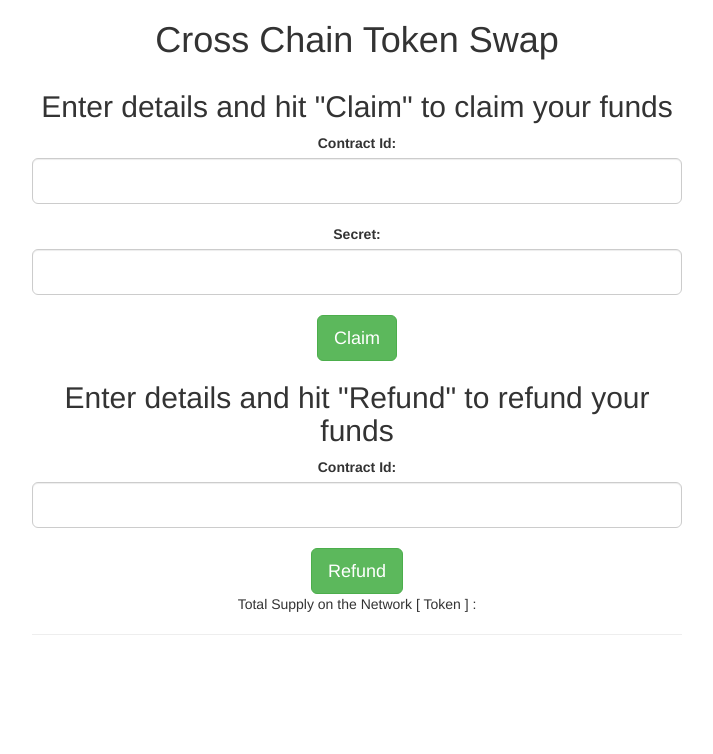
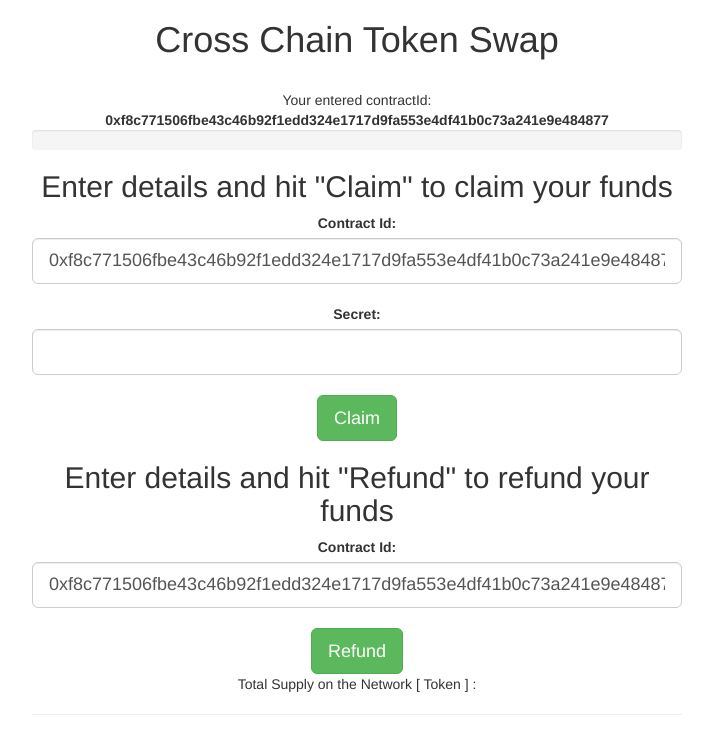
Before and after one commit to TuanUR/cross-blockchain-token-swap, a website: page TokenSwap/src/index.html in a window 1280 px wide. Both pictures are taken after a click on the button "Interact with your contract". Shown: the whole page, without its empty margins (283-996 px from the left). Drawn offline with nearby package versions, Linux system fonts and the light colour scheme.

Commit message:
improve homepage

```diff
--- a/TokenSwap/src/css/index.css
+++ b/TokenSwap/src/css/index.css
@@ -20,3 +20,7 @@
 #accountAddress {
     font-weight: bold;
 }
+
+#contractId-info {
+    font-weight: bold;
+}
--- a/TokenSwap/src/index.html
+++ b/TokenSwap/src/index.html
@@ -1,5 +1,5 @@
 <!DOCTYPE html>
-<html lang="en">
+<html lang="en" xmlns="http://www.w3.org/1999/html">
 <head>
     <meta charset="UTF-8">
     <title>Cross-Chain-Swap App</title>
@@ -35,7 +35,7 @@
                         </br>
                         <label for="input-contractId">Associated ContractId (emitted by setSwap() ):</label>
                         <input id="input-contractId" class="form-control input-lg" type="text" placeholder="0x0"
-                               value="0x3f543AAC9B7b905A12b8a827DDD0F7898b279387"/>
+                               value="0xf8c771506fbe43c46b92f1edd324e1717d9fa553e4df41b0c73a241e9e484877"/>
                         </br>
                         <span class="input-group-btn">
                             <!--implement link to success page with contract details?-->
@@ -46,6 +46,9 @@
             </form>
         </div>
         <div id="content" class="text-center" style="display: none;">
+            <div id="contract-details">
+                Your entered contractId: <span id="contractId-info"></span>
+            </div>
             <!--progress bar to show how much time of timelock has passed?-->
             <div class="progress">
                 <div id="progress" class="progress-bar progress-bar-striped-active"
@@ -56,7 +59,8 @@
                 <div id="claim">
                     <h2>Enter details and hit "Claim" to claim your funds</h2>
                     <label for="claim-contractId">Contract Id:</label>
-                    <input type="text" id="claim-contractId" class="form-control input-lg"/>
+                    <input type="text" id="claim-contractId" class="form-control input-lg"
+                           value="0xf8c771506fbe43c46b92f1edd324e1717d9fa553e4df41b0c73a241e9e484877"/>
                     </br>
                     <label for="secret-claim">Secret:</label>
                     <input id="secret-claim" class="form-control input-lg" type="text"/>
@@ -66,7 +70,8 @@
                 <div id="refund">
                     <h2>Enter details and hit "Refund" to refund your funds</h2>
                     <label for="refund-contractId">Contract Id:</label>
-                    <input type="text" id="refund-contractId" class="form-control input-lg"/>
+                    <input type="text" id="refund-contractId" class="form-control input-lg"
+                           value="0xf8c771506fbe43c46b92f1edd324e1717d9fa553e4df41b0c73a241e9e484877"/>
                     </br>
                     <button class="btn btn-success btn-lg">Refund</button>
                 </div>
--- a/TokenSwap/src/js/app.js
+++ b/TokenSwap/src/js/app.js
@@ -50,11 +50,8 @@ App = {
             // set the web3 provider for the contract
             App.contracts.HashedTimelockERC20.setProvider(App.web3Provider);
 
-            //FIXME get input contract address from user
             console.log("accessContracts was executed");
             var input_address_htlc = $('#input-address-htlc').val();
-            // deployment for testing
-            // current htlc address: 0x6c3DB88E97dA81f4B7CD49f68FaC6A2430222380
             App.contracts.HashedTimelockERC20.at(input_address_htlc).then(function (HashedTimelockERC20) {
                 console.log("HashedTimelock contract address: ", HashedTimelockERC20.address);
             });
@@ -110,10 +107,14 @@ App = {
     },
 
     renderHomepage: function () {
+        console.log("Render homepage was executed");
         var startpage = $('#startpage');
         var homepage = $('#content');
         startpage.hide();
         homepage.show();
+        var contractId = $("#input-contractId").val();
+        $("#contractId-info").html(contractId);
+        console.log("ContractId", contractId);
         return App.testContracts();
     },
 
```
